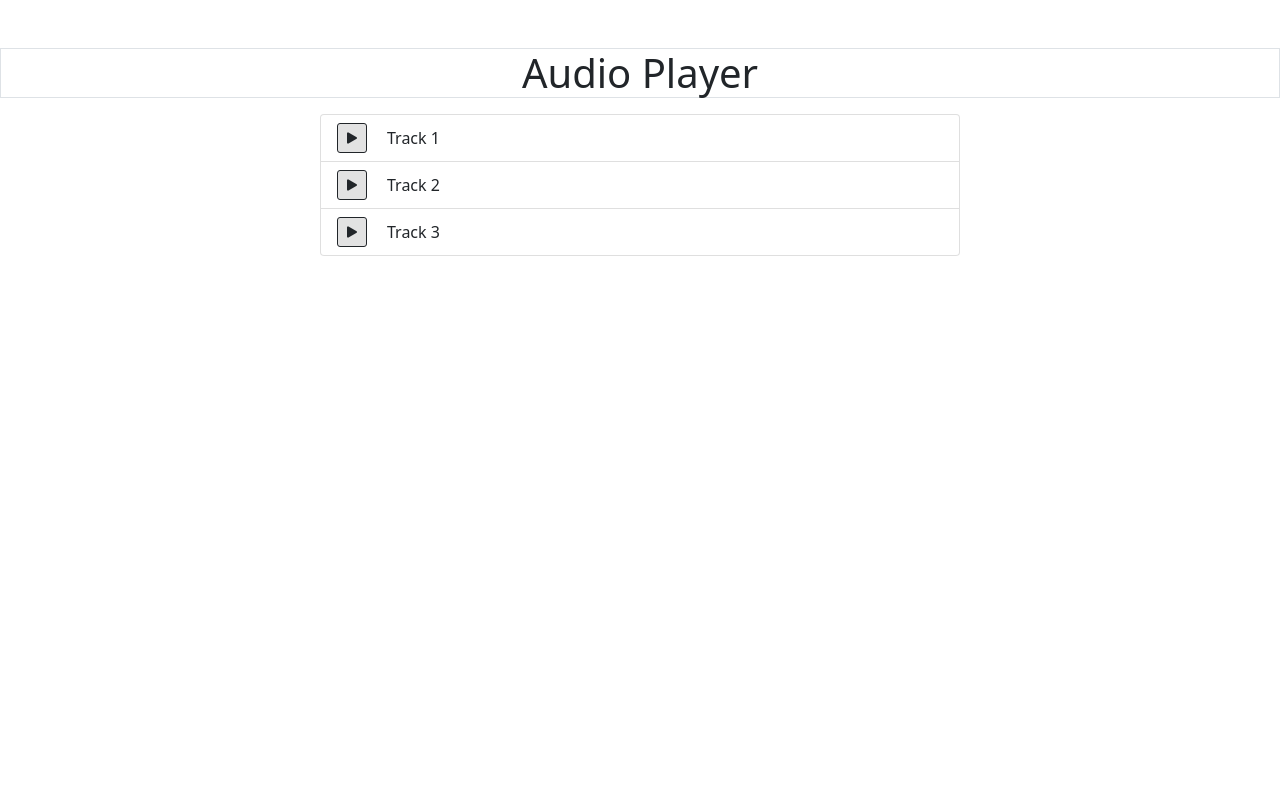
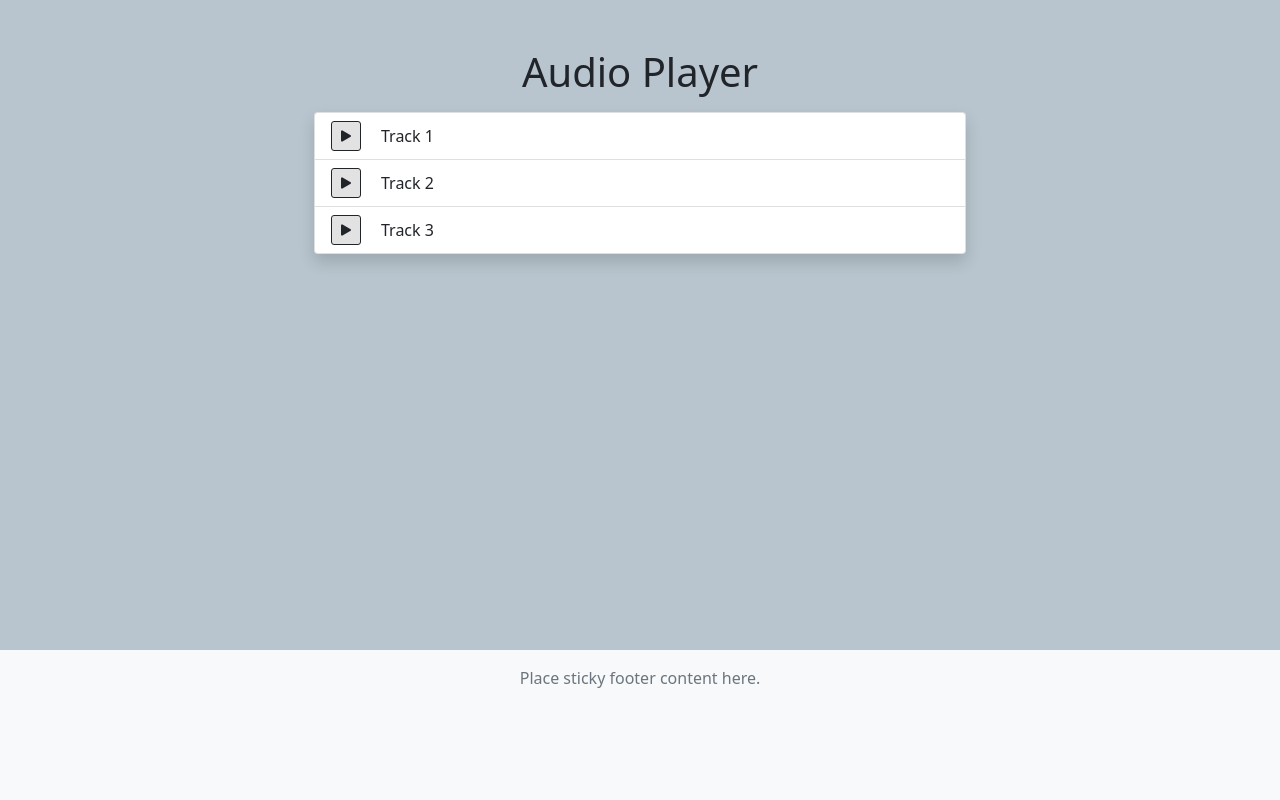
Before and after one commit to brooklynjared/audioplayer, a plain HTML site: page index.html in a window 1280 px wide. Drawn offline with nearby package versions, Linux system fonts and the light colour scheme.

Commit message:
futzing with css

```diff
--- a/audioplayer.css
+++ b/audioplayer.css
@@ -1,8 +1,16 @@
 @import url("https://cdn.jsdelivr.net/npm/bootstrap-icons@1.7.2/font/bootstrap-icons.css");
 
-* {
+/* * {
     box-sizing: border-box;
-    /* border: 1px solid red !important; */
+} */
+
+body {
+    background-color:rgb(184, 197, 206);
+    /* background-image: linear-gradient(
+        0deg,
+        rgb(247, 247, 247) 23.8%,
+        rgb(34, 128, 151) 92%
+        ); */
 }
 
 .play-btn {
@@ -24,3 +32,7 @@
 .track-title {
     margin-left: 20px;
 }
+
+.footer {
+    height: 150px;
+}
--- a/index.html
+++ b/index.html
@@ -16,9 +16,11 @@
     <link rel="stylesheet" href="audioplayer.css">
 
 </head>
-<body class="container-fluid">
+<body class="d-flex flex-column h-100">
 
-    <div class="row text-center justify-content-center mt-5 border align-items-center">
+    <main>
+
+        <div class="row text-center justify-content-center mt-5 align-items-center">
             <div class="display-6">Audio Player</div>
 
         </div>
@@ -26,7 +28,7 @@
         <div class="row justify-content-center">
 
             <div class="col-6 m-3 p-0">
-            <ul class="list-group m-0 p-0">
+                <ul class="list-group m-0 p-0 shadow">
                     <li class="list-group-item d-flex justify-content-start align-items-center">
                         <button class="btn play-btn"><i class="bi bi-play-fill"></i></button>
                         <div class="track-title">Track 1</div>
@@ -44,5 +46,13 @@
             </div>
 
         </div>
+
+    </main>
+
+    <footer class="footer fixed-bottom mt-auto py-3 bg-light ">
+        <div class="container d-flex justify-content-center">
+          <span class="text-muted">Place sticky footer content here.</span>
+        </div>
+    </footer>
     </body>
 </html>
```
Lines whose indentation alone changed are shown as unchanged.
